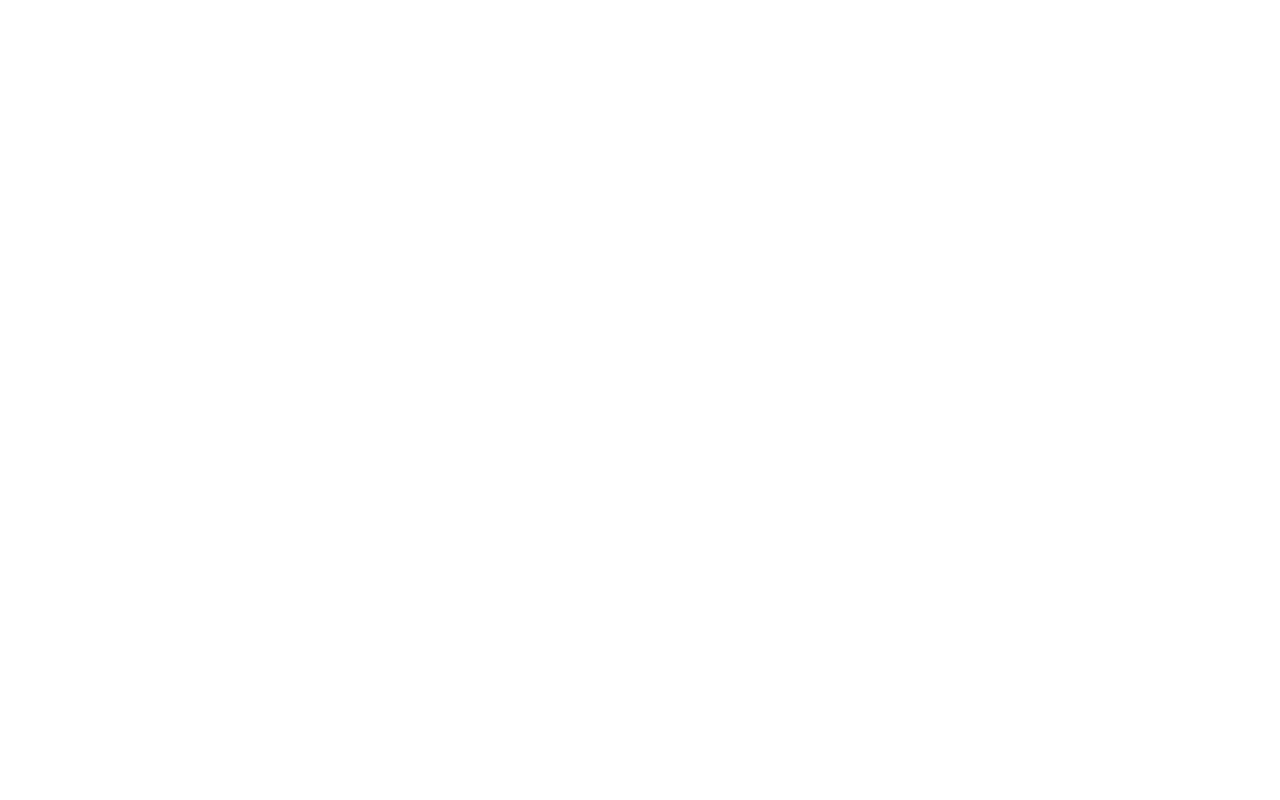
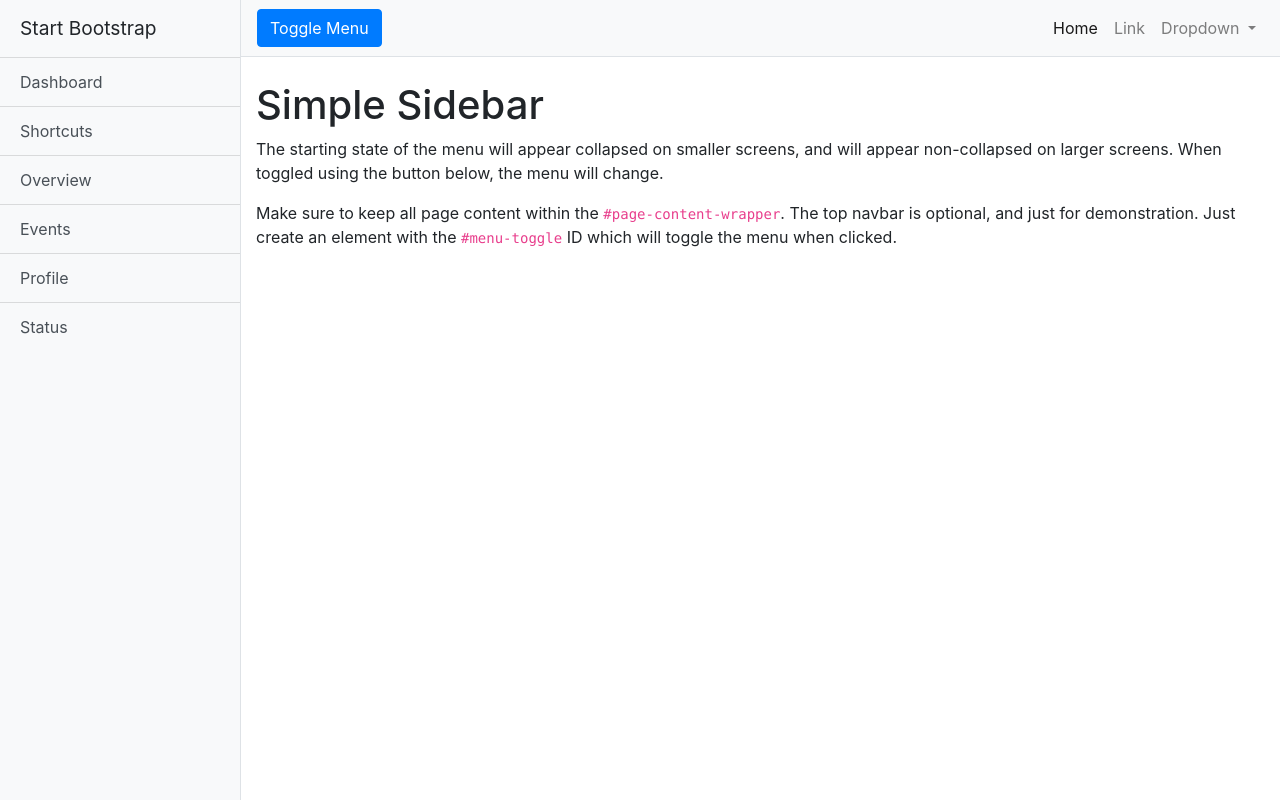
Before and after one commit to Jakub41/Spotify-team-microsoft, a plain HTML site: page index.html in a window 1280 px wide. Drawn offline with nearby package versions, Linux system fonts and the light colour scheme.

Commit message:
Template with side bar

```diff
--- a/index.html
+++ b/index.html
@@ -16,12 +16,64 @@
 </head>
 
 <body>
-    <div class="container">
-        <div class="row">
-            <div class="col">
+    <div class="d-flex" id="wrapper">
+
+        <!-- Sidebar -->
+        <div class="bg-light border-right" id="sidebar-wrapper">
+          <div class="sidebar-heading">Start Bootstrap </div>
+          <div class="list-group list-group-flush">
+            <a href="#" class="list-group-item list-group-item-action bg-light">Dashboard</a>
+            <a href="#" class="list-group-item list-group-item-action bg-light">Shortcuts</a>
+            <a href="#" class="list-group-item list-group-item-action bg-light">Overview</a>
+            <a href="#" class="list-group-item list-group-item-action bg-light">Events</a>
+            <a href="#" class="list-group-item list-group-item-action bg-light">Profile</a>
+            <a href="#" class="list-group-item list-group-item-action bg-light">Status</a>
+          </div>
+        </div>
+        <!-- /#sidebar-wrapper -->
+
+        <!-- Page Content -->
+        <div id="page-content-wrapper">
+
+          <nav class="navbar navbar-expand-lg navbar-light bg-light border-bottom">
+            <button class="btn btn-primary" id="menu-toggle">Toggle Menu</button>
+
+            <button class="navbar-toggler" type="button" data-toggle="collapse" data-target="#navbarSupportedContent" aria-controls="navbarSupportedContent" aria-expanded="false" aria-label="Toggle navigation">
+              <span class="navbar-toggler-icon"></span>
+            </button>
+
+            <div class="collapse navbar-collapse" id="navbarSupportedContent">
+              <ul class="navbar-nav ml-auto mt-2 mt-lg-0">
+                <li class="nav-item active">
+                  <a class="nav-link" href="#">Home <span class="sr-only">(current)</span></a>
+                </li>
+                <li class="nav-item">
+                  <a class="nav-link" href="#">Link</a>
+                </li>
+                <li class="nav-item dropdown">
+                  <a class="nav-link dropdown-toggle" href="#" id="navbarDropdown" role="button" data-toggle="dropdown" aria-haspopup="true" aria-expanded="false">
+                    Dropdown
+                  </a>
+                  <div class="dropdown-menu dropdown-menu-right" aria-labelledby="navbarDropdown">
+                    <a class="dropdown-item" href="#">Action</a>
+                    <a class="dropdown-item" href="#">Another action</a>
+                    <div class="dropdown-divider"></div>
+                    <a class="dropdown-item" href="#">Something else here</a>
+                  </div>
+                </li>
+              </ul>
             </div>
+          </nav>
+
+          <div class="container-fluid">
+            <h1 class="mt-4">Simple Sidebar</h1>
+            <p>The starting state of the menu will appear collapsed on smaller screens, and will appear non-collapsed on larger screens. When toggled using the button below, the menu will change.</p>
+            <p>Make sure to keep all page content within the <code>#page-content-wrapper</code>. The top navbar is optional, and just for demonstration. Just create an element with the <code>#menu-toggle</code> ID which will toggle the menu when clicked.</p>
+          </div>
         </div>
-    </div>
+        <!-- /#page-content-wrapper -->
+
+      </div>
 
     <!-- Optional JavaScript -->
     <!-- jQuery first, then Popper.js, then Bootstrap JS -->
--- a/main.css
+++ b/main.css
@@ -0,0 +1,44 @@
+body {
+    overflow-x: hidden;
+  }
+
+  #sidebar-wrapper {
+    min-height: 100vh;
+    margin-left: -15rem;
+    -webkit-transition: margin .25s ease-out;
+    -moz-transition: margin .25s ease-out;
+    -o-transition: margin .25s ease-out;
+    transition: margin .25s ease-out;
+  }
+
+  #sidebar-wrapper .sidebar-heading {
+    padding: 0.875rem 1.25rem;
+    font-size: 1.2rem;
+  }
+
+  #sidebar-wrapper .list-group {
+    width: 15rem;
+  }
+
+  #page-content-wrapper {
+    min-width: 100vw;
+  }
+
+  #wrapper.toggled #sidebar-wrapper {
+    margin-left: 0;
+  }
+
+  @media (min-width: 768px) {
+    #sidebar-wrapper {
+      margin-left: 0;
+    }
+
+    #page-content-wrapper {
+      min-width: 0;
+      width: 100%;
+    }
+
+    #wrapper.toggled #sidebar-wrapper {
+      margin-left: -15rem;
+    }
+  }
```
